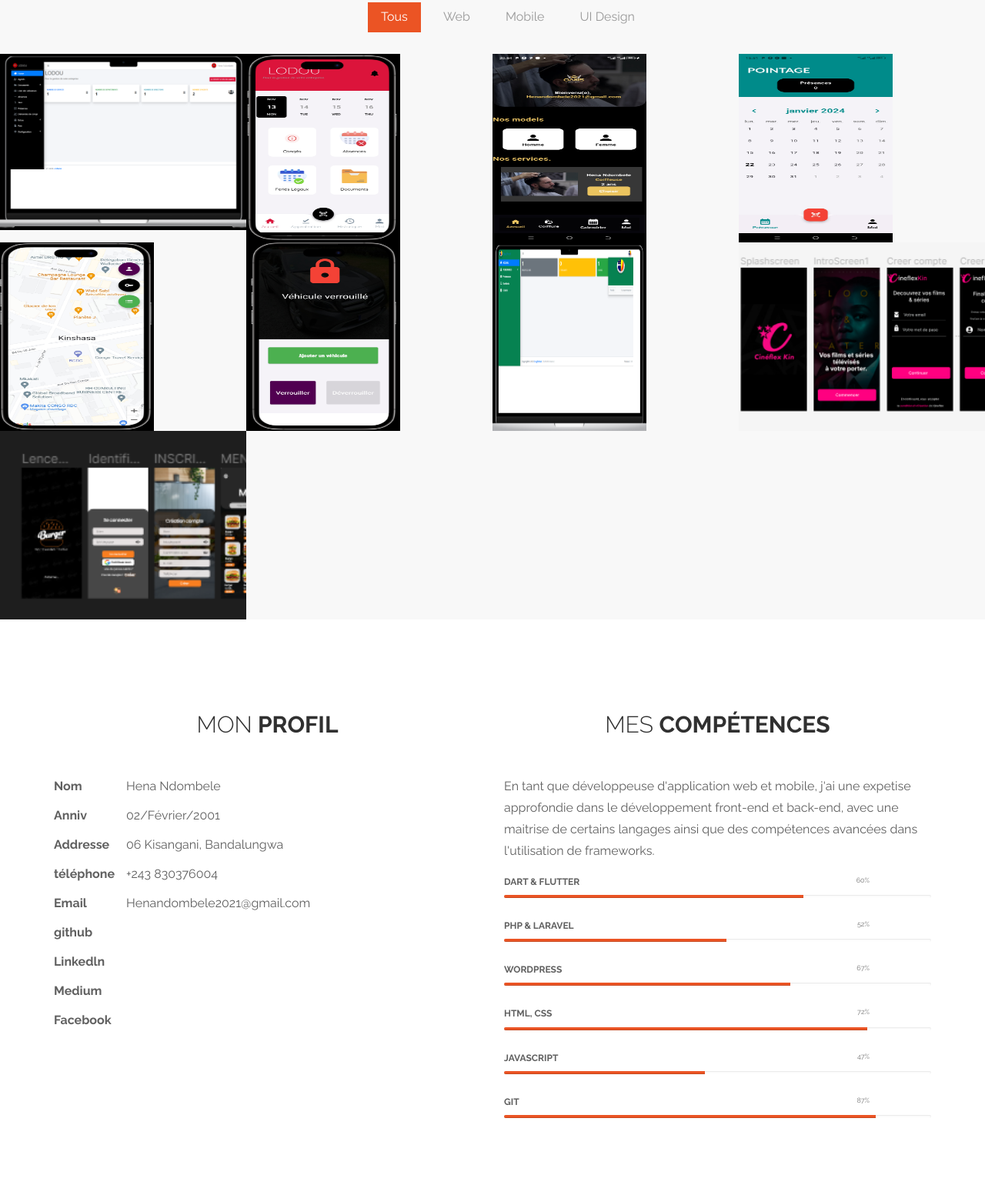
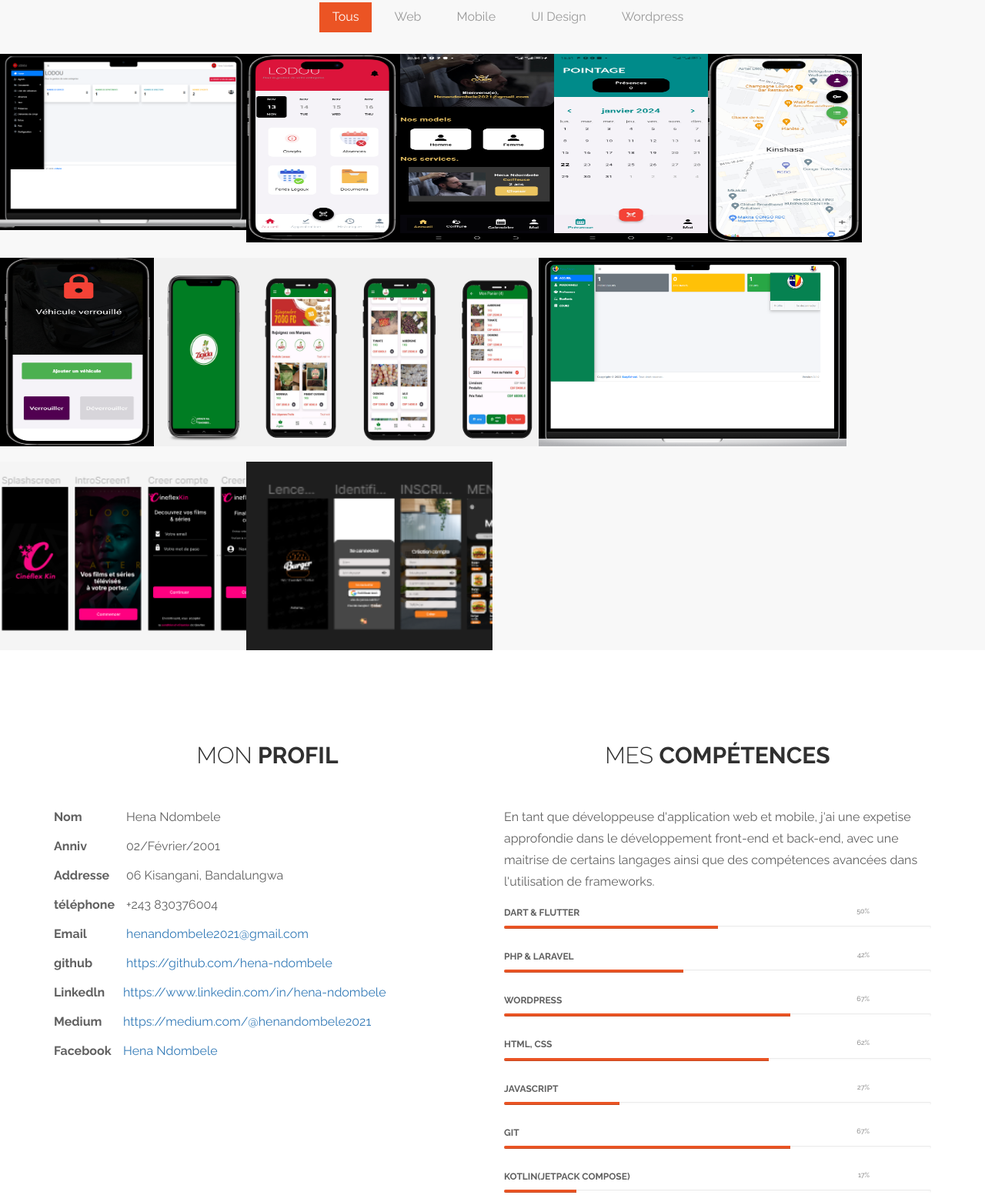
Before and after one commit to hena-ndombele/Hena-Ndombele, a plain HTML site: page index.html in a window 1280 px wide. Shown: the part 1824-3377 px from the top of the page at 77% size. Drawn offline with Linux system fonts and the light colour scheme.

Commit message:
Feat: Modification

```diff
--- a/index.html
+++ b/index.html
@@ -119,6 +119,7 @@ https://templatemo.com/tm-464-ultra-profile
 							<li><a href="#" class="opc-main-bg" data-filter=".html">Web</a></li>
 							<li><a href="#" class="opc-main-bg" data-filter=".mobile">Mobile</a></li>
 							<li><a href="#" class="opc-main-bg" data-filter=".wordpress">UI Design</a></li>
+							<li><a href="#" class="opc-main-bg" data-filter=".wordpress">Wordpress</a></li>
 
 
 						</ul>
@@ -134,7 +135,7 @@ https://templatemo.com/tm-464-ultra-profile
 									</div>
 								</div>
 
-								<div class="iso-box mobile photoshop col-md-3 col-sm-3 col-xs-12">
+								<div class="iso-box mobile photoshop ">
 									<div class="portfolio-thumb">
 										<img src="images/hena3.PNG" alt="portfolio img" width="200px"; height="245px;">
 										<div class="portfolio-overlay">
@@ -143,7 +144,7 @@ https://templatemo.com/tm-464-ultra-profile
 										</div>
 									</div>
 								</div>
-								<div class="iso-box mobile photoshop col-md-3 col-sm-3 col-xs-12">
+								<div class="iso-box mobile photoshop ">
 									<div class="portfolio-thumb">
 										<img src="images/hena10.jpg" alt="portfolio img" width="200px"; height="245px;">
 										<div class="portfolio-overlay">
@@ -152,7 +153,7 @@ https://templatemo.com/tm-464-ultra-profile
 										</div>
 									</div>
 								</div>
-								<div class="iso-box mobile photoshop col-md-3 col-sm-3 col-xs-12">
+								<div class="iso-box mobile photoshop ">
 									<div class="portfolio-thumb">
 										<img src="images/hena11.jpg" alt="portfolio img" width="200px"; height="245px;">
 										<div class="portfolio-overlay">
@@ -161,7 +162,7 @@ https://templatemo.com/tm-464-ultra-profile
 										</div>
 									</div>
 								</div>
-								<div class="iso-box mobile photoshop col-md-3 col-sm-3 col-xs-12">
+								<div class="iso-box mobile photoshop ">
 									<div class="portfolio-thumb">
 										<img src="images/hena2.PNG" alt="portfolio img" width="200px"; height="245px;">
 										<div class="portfolio-overlay">
@@ -170,8 +171,7 @@ https://templatemo.com/tm-464-ultra-profile
 										</div>
 									</div>
 								</div>
-
-								<div class="iso-box mobile photoshop col-md-3 col-sm-3 col-xs-12">
+								<div class="iso-box mobile photoshop ">
 									<div class="portfolio-thumb">
 										<img src="images/hena5.PNG" alt="portfolio img" width="200px"; height="245px;">
 										<div class="portfolio-overlay">
@@ -180,10 +180,21 @@ https://templatemo.com/tm-464-ultra-profile
 										</div>
 									</div>
 								</div>
+								<div class="iso-box mobile photoshop ">
+									<div class="portfolio-thumb">
+										<img src="images/hena12.PNG" alt="portfolio img" width="500px"; height="245px;">
+										<div class="portfolio-overlay" width="500px">
+											<h3 class="portfolio-item-title">ZIGIDA EXPRESS</h3>
+											<p>une application mobile qui permet la vente des produits agricoles.</p>
+										</div>
+									</div>
+								</div>
 
-								<div class="iso-box html photoshop col-md-3 col-sm-3 col-xs-12">
+
+
+								<div class="iso-box html photoshop ">
 									<div class="portfolio-thumb">
-										<img src="images/hena9.PNG" alt="portfolio img" width="200px"; height="245px;">
+										<img src="images/hena9.PNG" alt="portfolio img" width="400px"; height="245px;">
 										<div class="portfolio-overlay">
 											<h3 class="portfolio-item-title">EasySchool</h3>
 											<p>une application web pour la gestion de notes de vos étudiants.</p>
@@ -229,11 +240,11 @@ https://templatemo.com/tm-464-ultra-profile
 					<p><span class="tm-info-label">Anniv</span> 02/Février/2001</p>
 					<p><span class="tm-info-label">Addresse</span> 06 Kisangani, Bandalungwa</p>
 					<p><span class="tm-info-label">téléphone</span> +243 830376004</p>
-					<p><span class="tm-info-label">Email</span> Henandombele2021@gmail.com</p>
-					<p><span class="tm-info-label">github</span> <a href="#" class="tm-red-text">https://github.com/hena-ndombele</a></p>
-					<p><span class="tm-info-label">Linkedln</span><a href="#" class="tm-red-text">https://www.linkedin.com/in/hena-ndombele</a></p>
-				    <p><span class="tm-info-label">Medium</span><a href="#" class="tm-red-text">https://medium.com/@henandombele2021</a></p>
-				    <p><span class="tm-info-label">Facebook</span><a href="#" class="tm-red-text">Hena Ndombele</a></p>
+					<p><span class="tm-info-label">Email</span> <a href="mailto:henandombele2021@gmail.com">henandombele2021@gmail.com</a></p>
+					<p><span class="tm-info-label">github</span> <a href="https://github.com/hena-ndombele">https://github.com/hena-ndombele</a></p>
+					<p><span class="tm-info-label">Linkedln</span><a href="https://www.linkedin.com/in/hena-ndombele">https://www.linkedin.com/in/hena-ndombele</a></p>
+				    <p><span class="tm-info-label">Medium</span><a href="https://medium.com/@henandombele2021">https://medium.com/@henandombele2021</a></p>
+				    <p><span class="tm-info-label">Facebook</span><a href="#">Hena Ndombele</a></p>
 
 				</div>
 				<div class="col-md-6 col-sm-6">
@@ -241,30 +252,34 @@ https://templatemo.com/tm-464-ultra-profile
 						<h2 class="tm-portfolio-title">Mes <strong>Compétences</strong></h2>
 					</div>
 					<p>En tant que développeuse d'application web et mobile, j'ai une expetise approfondie dans le développement front-end et back-end, avec une maitrise de certains langages ainsi que des compétences avancées dans l'utilisation de frameworks.</p>
-					<h4 class="tm-progress-label">Dart & Flutter <small class="progress-percent-small">60%</small></h4>
+					<h4 class="tm-progress-label">Dart & Flutter <small class="progress-percent-small">50%</small></h4>
 					<div class="progress tm-progress">
-						<div class="progress-bar progress-bar-danger" role="progressbar" aria-valuenow="70" aria-valuemin="0" aria-valuemax="70" style="width: 70%;"></div>
+						<div class="progress-bar progress-bar-danger" role="progressbar" aria-valuenow="50" aria-valuemin="0" aria-valuemax="50" style="width: 50%;"></div>
 					</div>
-					<h4 class="tm-progress-label">PHP & Laravel <small class="progress-percent-small">52%</small></h4>
+					<h4 class="tm-progress-label">PHP & Laravel <small class="progress-percent-small">42%</small></h4>
 					<div class="progress tm-progress">
-						<div class="progress-bar progress-bar-danger" role="progressbar" aria-valuenow="52" aria-valuemin="0" aria-valuemax="52" style="width: 52%;"></div>
+						<div class="progress-bar progress-bar-danger" role="progressbar" aria-valuenow="42" aria-valuemin="0" aria-valuemax="42" style="width: 42%;"></div>
 					</div>
 					<h4 class="tm-progress-label">WORDPRESS <small class="progress-percent-small">67%</small></h4>
 					<div class="progress tm-progress">
 						<div class="progress-bar progress-bar-danger" role="progressbar" aria-valuenow="67" aria-valuemin="0" aria-valuemax="67" style="width: 67%;"></div>
 					</div>
 
-					<h4 class="tm-progress-label">HTML, CSS <small class="progress-percent-small">72%</small></h4>
+					<h4 class="tm-progress-label">HTML, CSS <small class="progress-percent-small">62%</small></h4>
 					<div class="progress tm-progress">
-						<div class="progress-bar progress-bar-danger" role="progressbar" aria-valuenow="85" aria-valuemin="0" aria-valuemax="85" style="width: 85%;"></div>
+						<div class="progress-bar progress-bar-danger" role="progressbar" aria-valuenow="62" aria-valuemin="0" aria-valuemax="62" style="width: 62%;"></div>
 					</div>
-					<h4 class="tm-progress-label">JAVASCRIPT <small class="progress-percent-small">47%</small></h4>
+					<h4 class="tm-progress-label">JAVASCRIPT <small class="progress-percent-small">27%</small></h4>
 					<div class="progress tm-progress">
-						<div class="progress-bar progress-bar-danger" role="progressbar" aria-valuenow="47" aria-valuemin="0" aria-valuemax="47" style="width: 47%;"></div>
+						<div class="progress-bar progress-bar-danger" role="progressbar" aria-valuenow="27" aria-valuemin="0" aria-valuemax="27" style="width: 27%;"></div>
 					</div>
-					<h4 class="tm-progress-label">GIT <small class="progress-percent-small">87%</small></h4>
+					<h4 class="tm-progress-label">GIT <small class="progress-percent-small">67%</small></h4>
 					<div class="progress tm-progress">
-						<div class="progress-bar progress-bar-danger" role="progressbar" aria-valuenow="87" aria-valuemin="0" aria-valuemax="87" style="width: 87%;"></div>
+						<div class="progress-bar progress-bar-danger" role="progressbar" aria-valuenow="67" aria-valuemin="0" aria-valuemax="67" style="width: 67%;"></div>
+			,		</div>
+			<h4 class="tm-progress-label">KOTLIN(JETPACK COMPOSE)<small class="progress-percent-small">17%</small></h4>
+					<div class="progress tm-progress">
+						<div class="progress-bar progress-bar-danger" role="progressbar" aria-valuenow="17" aria-valuemin="0" aria-valuemax="87" style="width: 17%;"></div>
 			,		</div>
 
 				</div>
@@ -321,7 +336,7 @@ https://templatemo.com/tm-464-ultra-profile
 				</div>
 				<div class="col-md-1 col-sm-1"></div>
 				<div class="col-md-12 col-sm-12">
-					<p>Copyright &copy; 2023 Hena Ndombele
+					<p>Copyright &copy; 2024 Hena Ndombele
 
 				</div>
 			</div>
```
Also changed, not shown: images/hena12.PNG (added).
